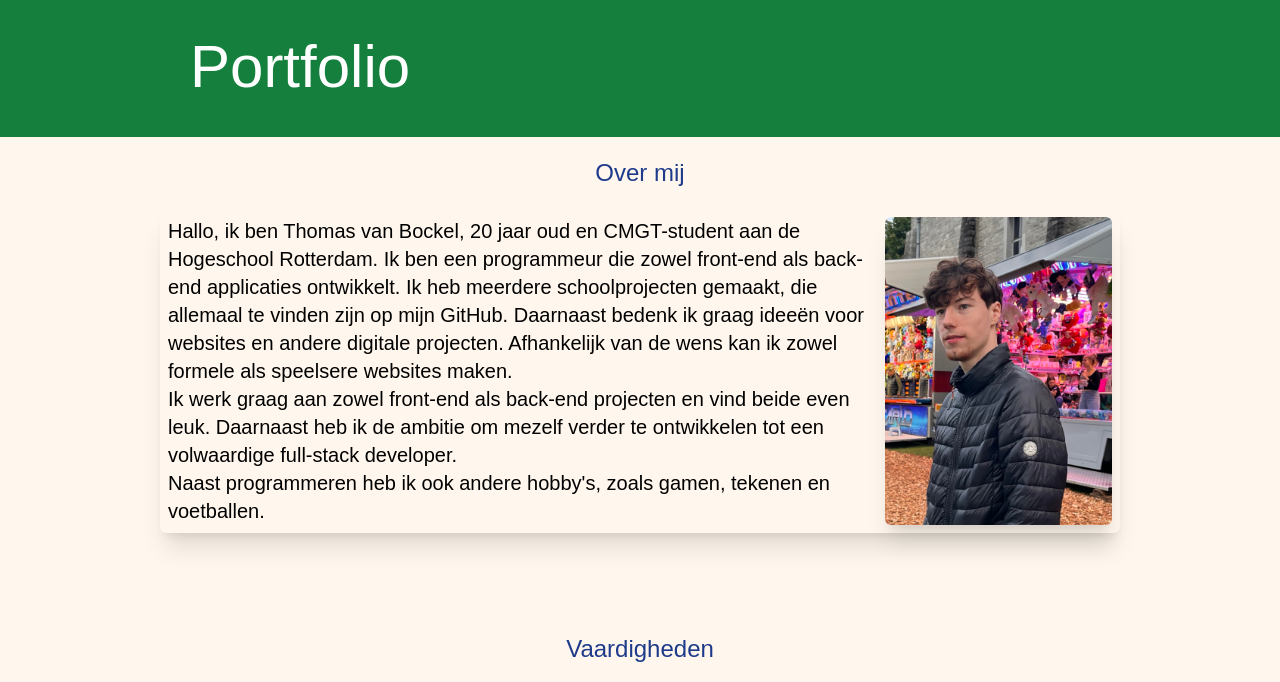
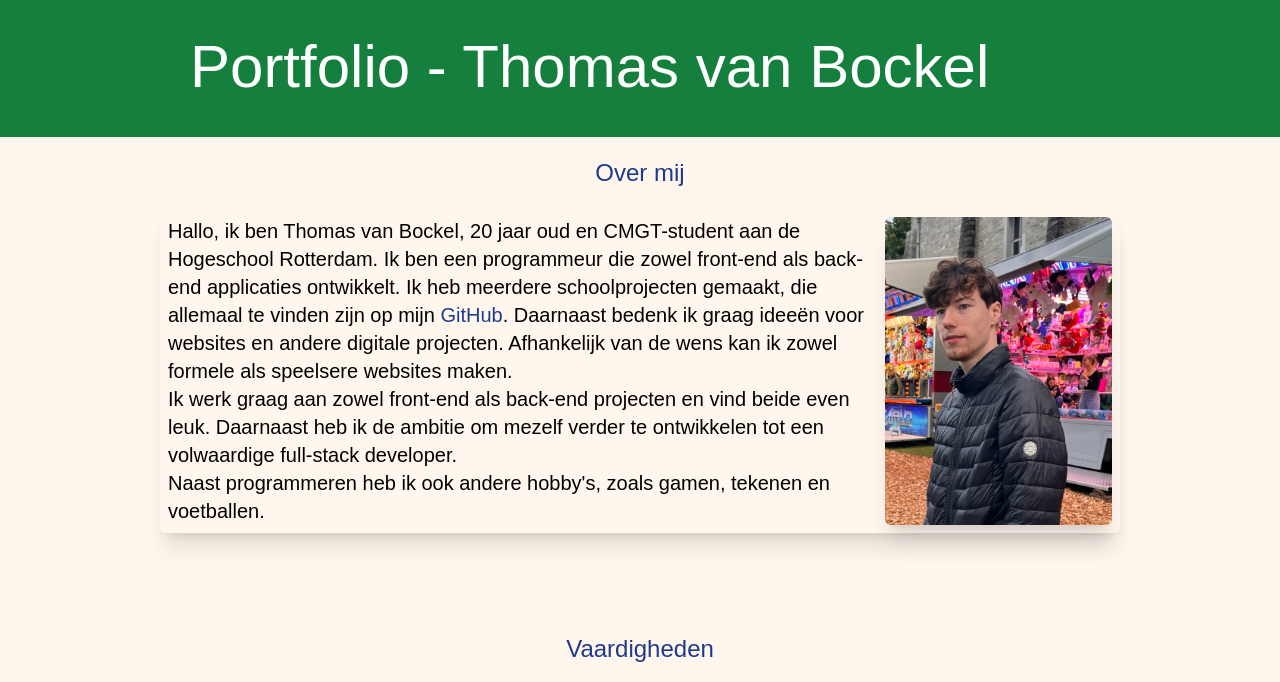
Before and after one commit to ThomasvanBockel/portfolio-site, a plain HTML site: page index.html in a window 1280 px wide. Shown: the part 67-749 px from the top of the page. Drawn offline with Linux system fonts and the light colour scheme.

Commit message:
spelling fixes and added some links and changed the title

```diff
--- a/index.html
+++ b/index.html
@@ -2,7 +2,7 @@
 <html lang="nl">
 <head>
     <meta charset="UTF-8">
-    <title>Protfolio</title>
+    <title>Portfolio</title>
     <link rel="stylesheet" href="./dist/output.css">
 </head>
 <body class="bg-orange-50 ">
@@ -24,7 +24,7 @@
 <header class="bg-green-700 lg:p-10 p-32  ">
 
     <h1 class="text-white text-8xl justify-center lg:text-6xl w-3/4 flex justify-self-center lg:justify-normal">
-        Portfolio</h1>
+        Portfolio - Thomas van Bockel</h1>
 </header>
 <main class="w-3/4 flex justify-self-center flex-col">
     <section id="about-me" class="mb-10 ">
@@ -33,7 +33,8 @@
             <div class="   lg: rounded-md p-2 flex-col ">
                 <p class=" lg:text-xl text-4xl">Hallo, ik ben Thomas van Bockel, 20 jaar oud en CMGT-student aan de
                     Hogeschool Rotterdam. Ik ben een programmeur die zowel front-end als back-end applicaties
-                    ontwikkelt. Ik heb meerdere schoolprojecten gemaakt, die allemaal te vinden zijn op mijn GitHub.
+                    ontwikkelt. Ik heb meerdere schoolprojecten gemaakt, die allemaal te vinden zijn op mijn
+                    <a class="text-blue-900" href="https://github.com/ThomasvanBockel">GitHub</a>.
                     Daarnaast bedenk ik graag ideeën voor websites en andere digitale projecten. Afhankelijk van de wens
                     kan ik zowel formele als speelsere websites maken.</p>
                 <p class=" lg:text-xl text-4xl">Ik werk graag aan zowel front-end als back-end projecten en vind beide
```
